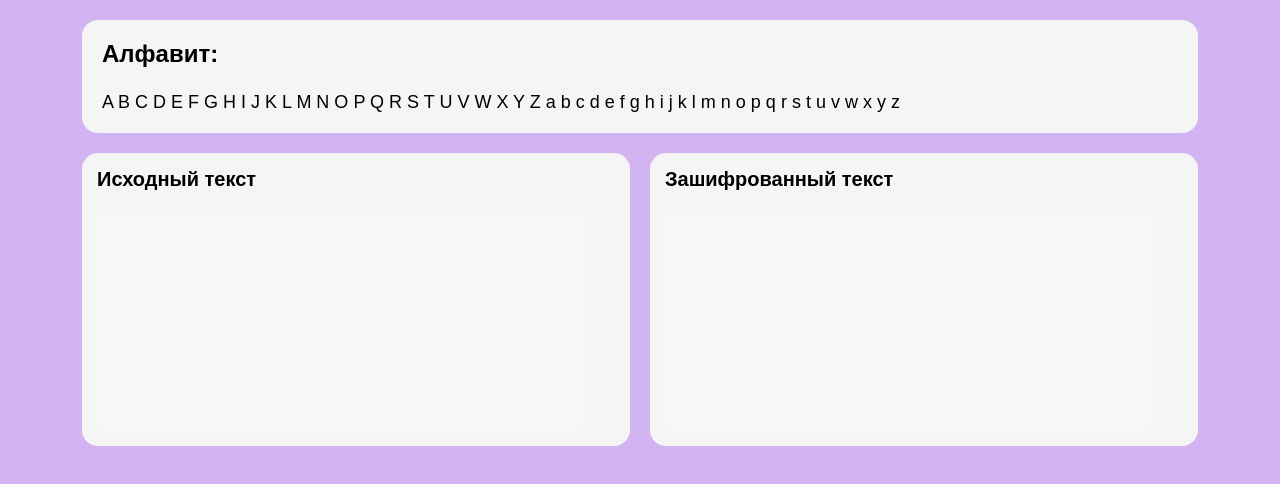
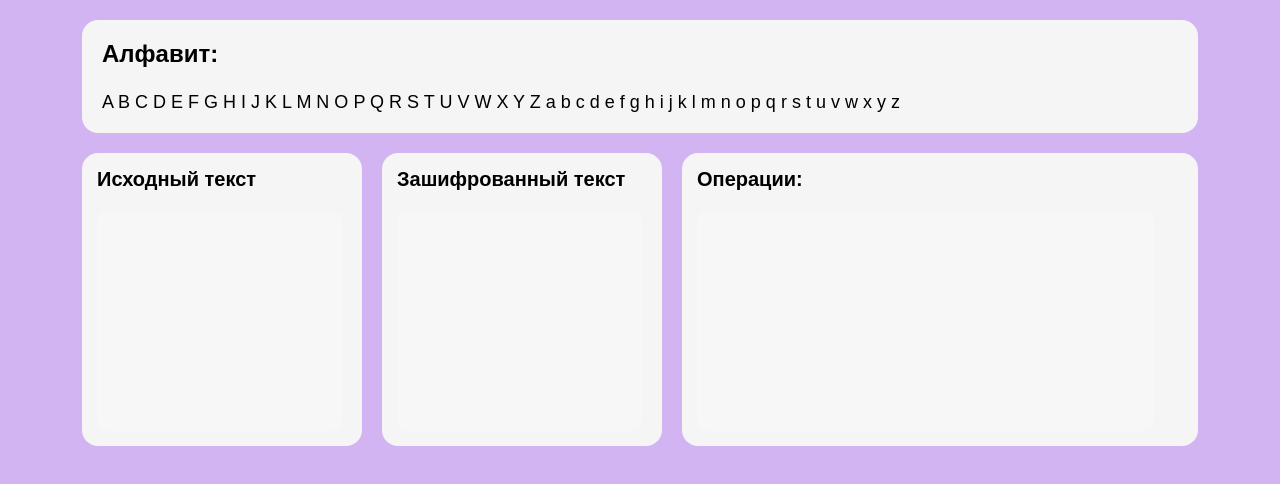
Before and after one commit to shnelanna29/OOP, a plain HTML site: page index.html in a window 1280 px wide. Drawn offline with Linux system fonts and the light colour scheme.

Commit message:
Update index.html

```diff
--- a/index.html
+++ b/index.html
@@ -20,6 +20,10 @@
                 <h3 class="block-title">Зашифрованный текст</h3>
                 <div id="output" class="text-area" aria-readonly="true"></div>
             </div>
+            <div class="block operations-block">
+                <h3 class="block-title">Операции:</h3>
+                <div id="operations" class="text-area" aria-readonly="true"></div>
+            </div>
         </div>
     </div>
     <script src="script.js"></script>
```
